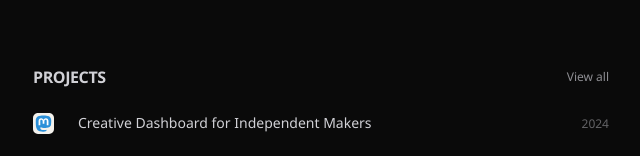
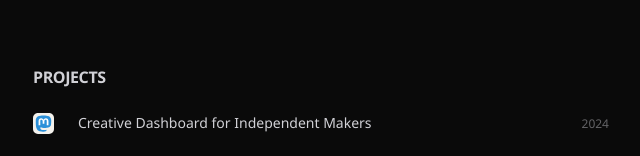
Before and after one commit to Fizzbow/siyo_site, a Next.js app: page / in a window 1280 px wide. Shown: the part 181-337 px from the top of the page, without its empty margins (319-959 px from the left). Built offline with nearby package versions, Linux system fonts and the light colour scheme.

Commit message:
feat:隐藏project

```diff
--- a/app/page.tsx
+++ b/app/page.tsx
@@ -41,12 +41,12 @@ export default async function Home() {
           Projects
         </span>
 
-        <Link
+        {/* <Link
           href="/projects"
           className="text-xs font-medium text-fg-2 hover:text-fg-primary underline-offset-4 hover:underline transition-colors"
         >
           View all
-        </Link>
+        </Link> */}
       </header>
       {/* <FadeIn as="section" delay={0.01} className="flex flex-col gap-10"> */}
 
@@ -94,7 +94,8 @@ const ProjectCard = ({
         className="group rounded-xl py-2.5 flex items-center justify-between gap-3 cursor-pointer transition-colors hover:bg-neutral-50 "
       >
         <Link
-          href={`/projects/${project.slug}`}
+          // href={`/projects/${project.slug}`}
+          href="#"
           className="flex flex-row w-full justify-between items-center"
         >
           <div className="flex items-center gap-6">
```
